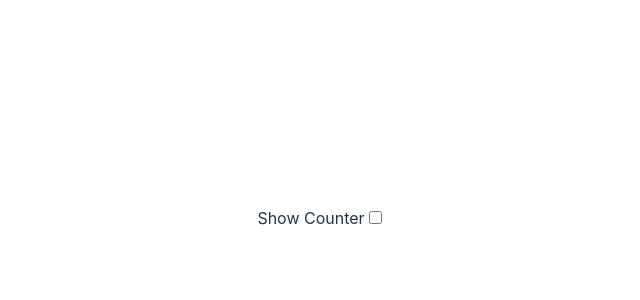
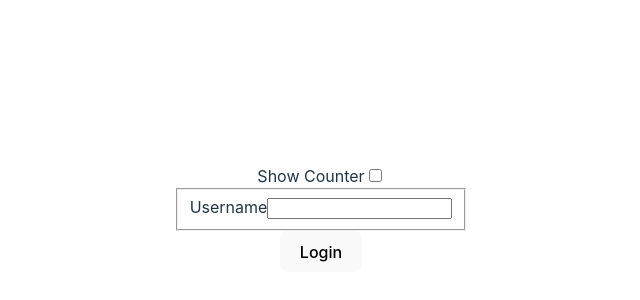
Before and after one commit to princekumarg/react_vite, a React (Vite) app: page / in a window 1280 px wide. Shown: the part 182-482 px from the top of the page, without its empty margins (319-959 px from the left). Built offline with nearby package versions, Linux system fonts and the light colour scheme.

Commit message:
day5 commit

```diff
--- a/src/App.jsx
+++ b/src/App.jsx
@@ -4,15 +4,15 @@ import "./App.css";
 //import Counter from "./Counter";
 //import Stopwatch from "./Stopwatch";
 //import KittyGallery from "./KittyGallery";
-import DemoCounter from "./DemoCounter";
+//import DemoCounter from "./DemoCounter";
 import { useEffect } from "react";
-//import useLocalStorage from "./useLocalStorage";
-//import Header from "./header";
+import useLocalStorage from "./useLocalStorage";
+import Header from "./header";
 //import FruitBasket from "./FruitBasket";
 //import MemoEx from "./MemoEx";
 
 function App() {
-  //const [username, setUsername] = useLocalStorage("username", "");
+  const [username, setUsername] = useLocalStorage("username", "");
   const [showHeader, setShowHeader] = useState(false);
 
   console.log("%c App: render start", "color: hotpink");
@@ -43,28 +43,28 @@ function App() {
       console.log("%c App: useEffect with deps clean up", "color:darkred");
     };
   }, [showCounter]);
-  /*function submitForm(e) {
+  function submitForm(e) {
     e.preventDefault();
     setShowHeader((prev) => !prev);
-  }*/
+  }
   const element = (
     <>
       {showHeader && <Header />}
       <main className="App">
         <label htmlFor="showCounter">Show Counter</label>
         <input type="checkbox" name="showCounter" id="showCounter" onChange={(e) => setShowCounter(e.target.checked)} />
-        {showCounter && <DemoCounter />}
+        {/*{showCounter && <DemoCounter />}*/}
         {/*<Counter />*/}
         {/*<Stopwatch />*/}
         {/*<KittyGallery />*/}
       {/*<KittyGallery />*/ }
-        {/* <form action="" onSubmit={submitForm}>
+        <form action="" onSubmit={submitForm}>
           <fieldset>
             <label htmlFor="username">Username</label>
             <input type="text" id="username" value={username} onChange={(e) => setUsername(e.target.value)} />
           </fieldset>
           <button type="submit">Login</button>
-        </form> */}
+        </form>
         {/* <FruitBasket /> */}
         {/*<MemoEx />*/}
       </main>
--- /dev/null
+++ b/src/header.jsx
@@ -0,0 +1,7 @@
+import React from "react";
+import useLocalStorage from "./useLocalStorage";
+
+export default function Header() {
+  const [username] = useLocalStorage("username", "");
+  return <header>{username}</header>;
+}
--- /dev/null
+++ b/src/useLocalStorage.js
@@ -0,0 +1,21 @@
+import React from "react";
+import { useState } from "react";
+
+export default function useLocalStorage(key, initialValue) {
+  const [localStorageValue, setLocalStorageValue] = useState(() => {
+    try {
+      const value = localStorage.getItem(key);
+      return value ? JSON.parse(value) : initialValue;
+    } catch (error) {
+      console.error(error);
+      return initialValue;
+    }
+  });
+
+  const setValue = (value) => {
+    setLocalStorageValue(value);
+    localStorage.setItem(key, JSON.stringify(value));
+  };
+
+  return [localStorageValue, setValue];
+}
```
